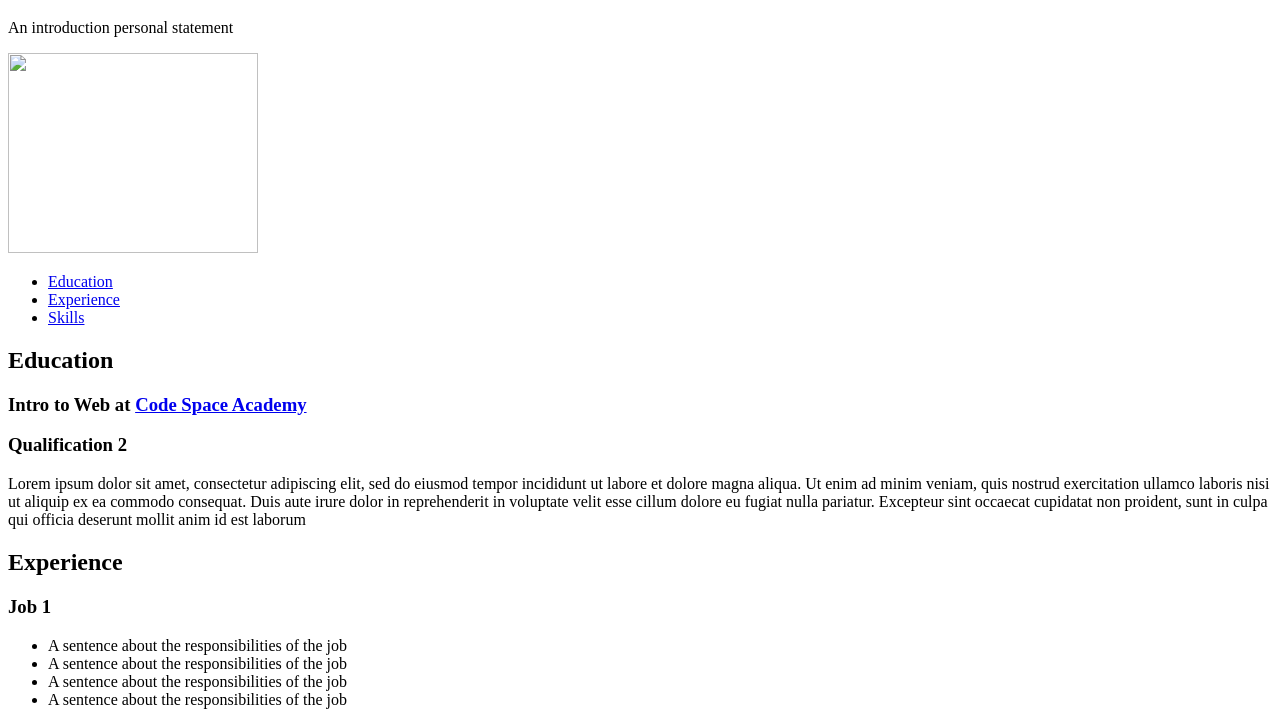
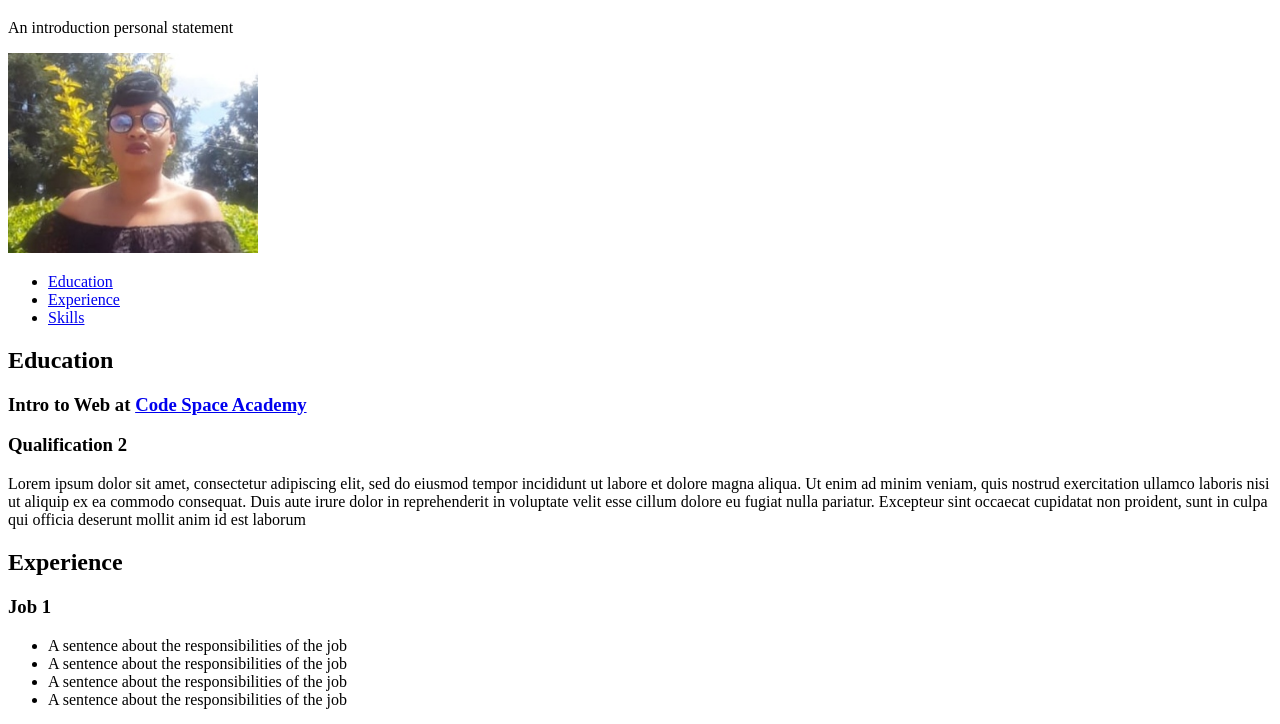
Before and after one commit to refilwe204/bcl2302_naeem_Refilwe-Nqatyelwa_ITW3, a plain HTML site: page index.html in a window 1280 px wide. Shown: the part 61-785 px from the top of the page. Drawn offline with Linux system fonts and the light colour scheme.

Commit message:
index.html

```diff
--- a/index.html
+++ b/index.html
@@ -16,7 +16,7 @@
 
     <aside>
 
-    <img src="image\my photo.jpg" width="250" height="200">
+    <img src="my photo.jpg" width="250" height="200">
 
     <ul>
         <li><a href="education">Education</a></li>
```
